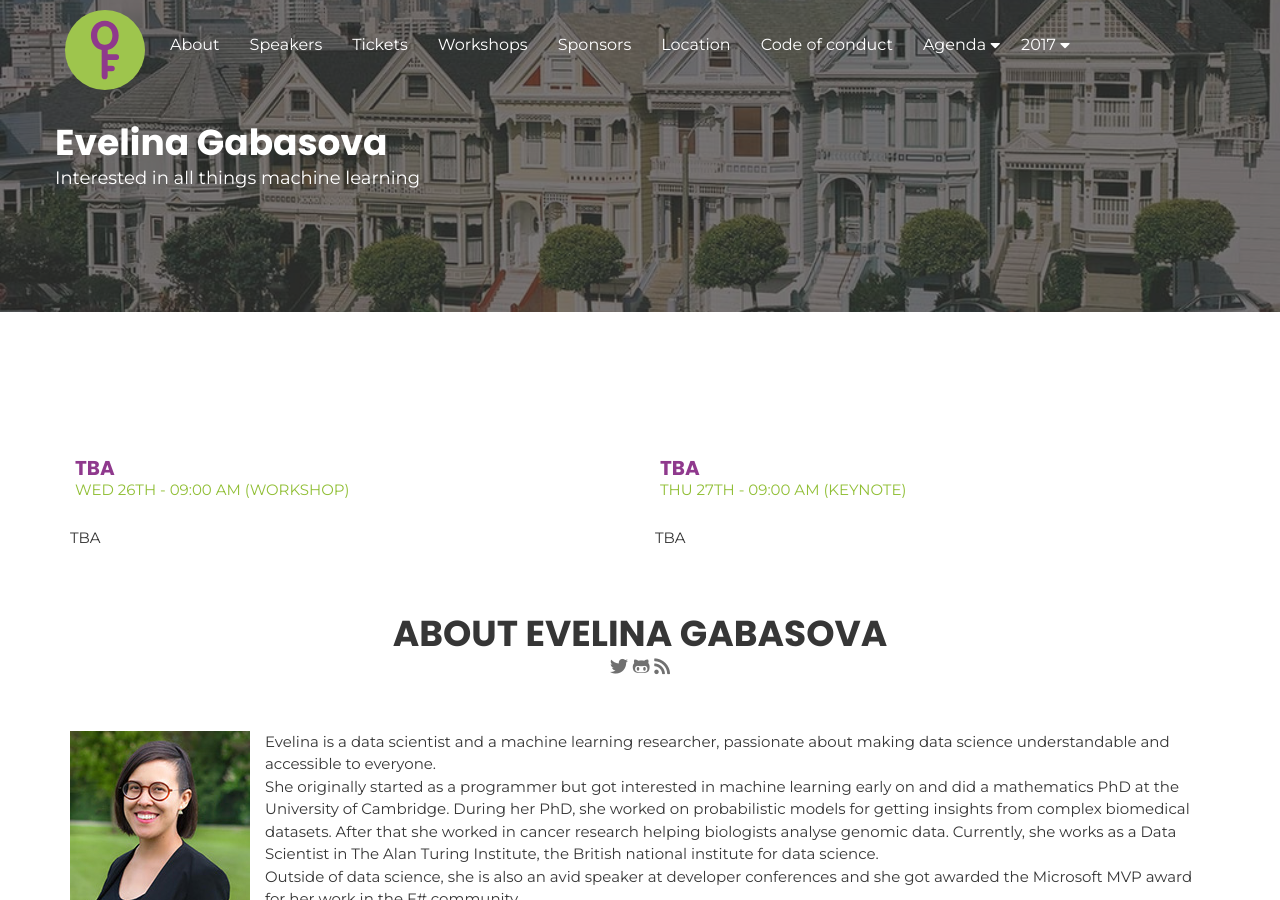
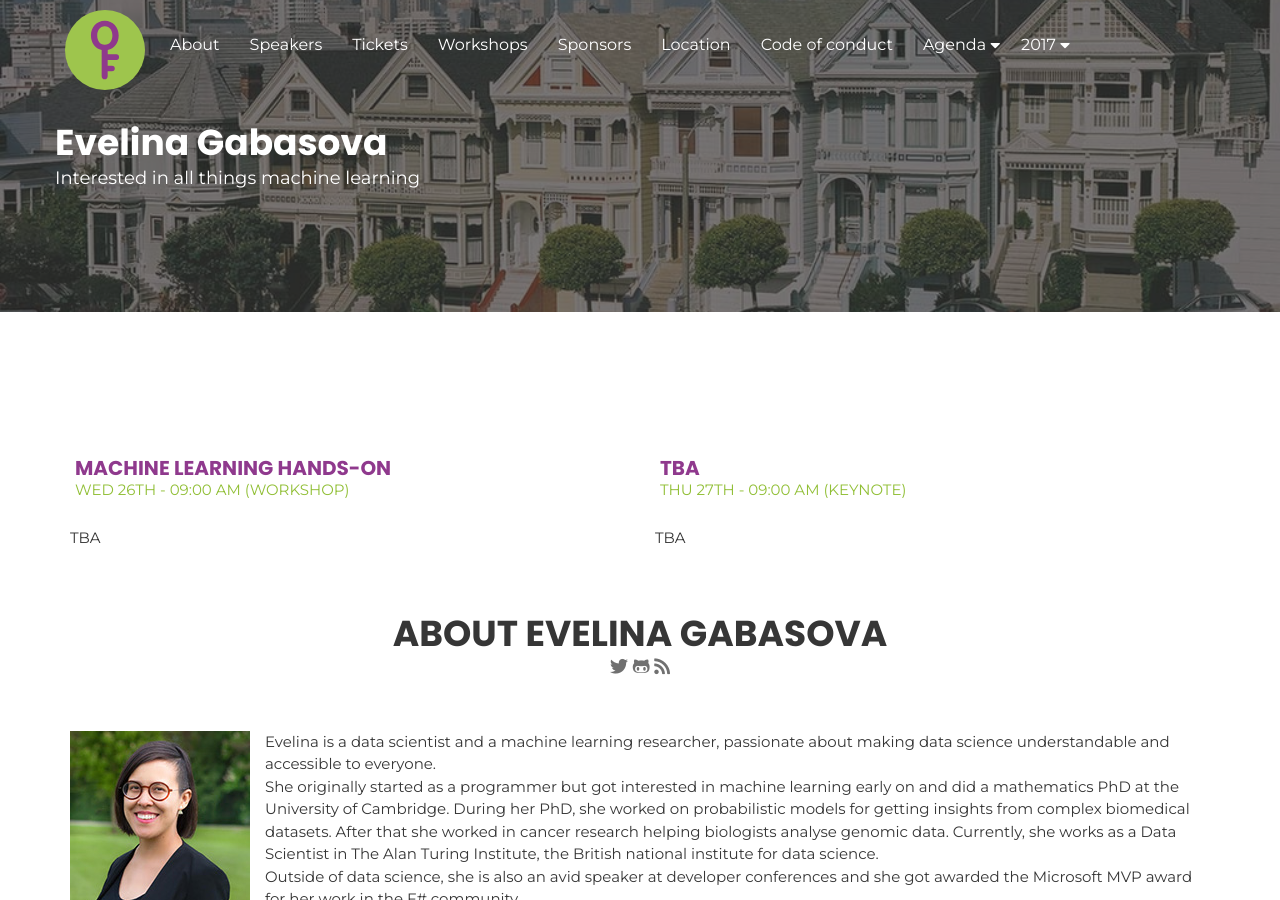
Before and after one commit to open-fsharp/open-fsharp.github.io, a Jekyll site: the page built from speakers/evelina-gabasova.md, in a window 1280 px wide and 900 px high. Built offline with Jekyll 4.4.1, drawn with Linux system fonts in a browser that asks for light colours; nearby versions of some CDN libraries; comment, search, counter and statistics services are not loaded.

Commit message:
update talk information evelina gabasova

```diff
--- a/speakers/evelina-gabasova.md
+++ b/speakers/evelina-gabasova.md
@@ -8,7 +8,7 @@ category: Interested in all things machine learning
     <div class="col-md-6">
         <div class="speaker-talk">
             <div class="section-head">
-                <h2 class="header-title">TBA</h2>
+                <h2 class="header-title">Machine Learning hands-on</h2>
                     <p class="header-desc">Wed 26th - 09:00 AM (Workshop)</p>
             </div>
             <div>
```
